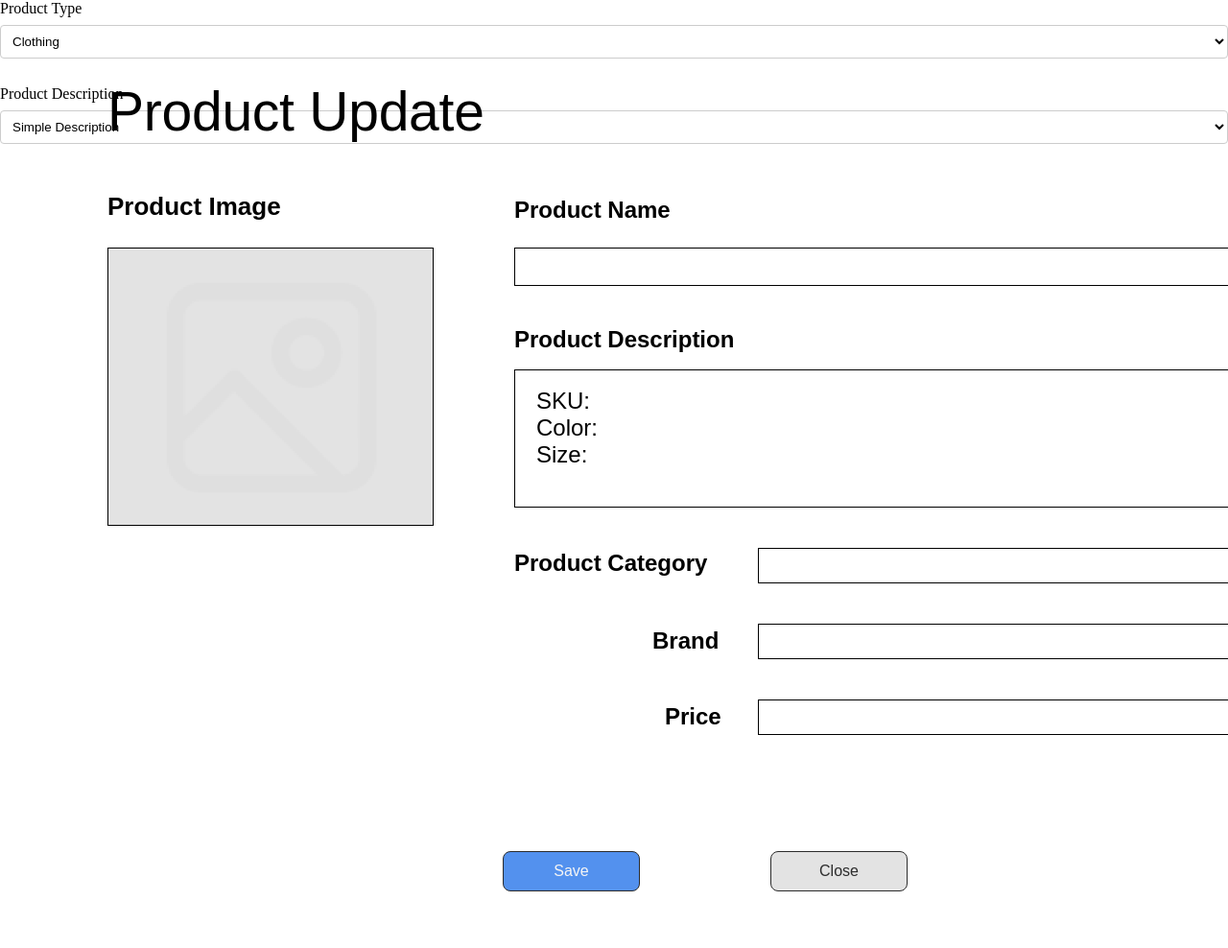
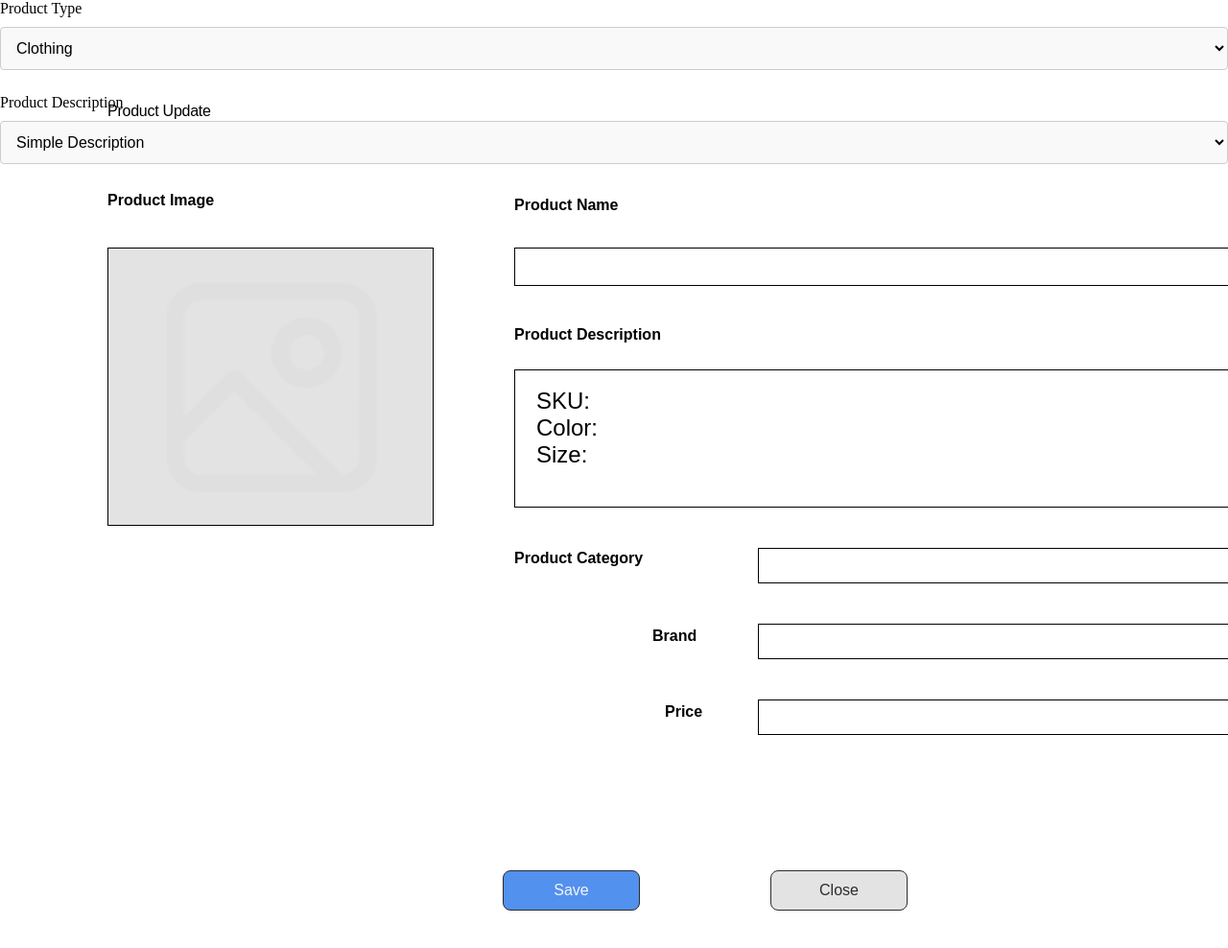
Before and after one commit to ZC14733/websitepractice, a plain HTML site: page index.html in a window 1280 px wide. Shown: the whole page at 96% size. Drawn offline with Linux system fonts and the light colour scheme.

Commit message:
Update index.html

```diff
--- a/index.html
+++ b/index.html
@@ -36,18 +36,29 @@
 
     select {
       width: 100%;
-      padding: 8px;
-      margin: 8px 0;
+      padding: 12px;
+      margin: 10px 0;
       border: 1px solid #ccc;
       border-radius: 4px;
+      font-size: 16px;
+      background-color: #f9f9f9;
     }
 
     .dropdown-container {
-      margin-bottom: 20px;
+      margin-bottom: 15px;
+    }
+
+    .product-update, .product-name, .product-image, .product-category, .price, .brand, .product-description {
+      margin-bottom: 10px;
+      font-size: 16px;
+    }
+
+    .button-group, .button-group2 {
+      margin-top: 20px;
     }
   </style>
 
-  <title>Document</title>
+  <title>Product Update</title>
 </head>
 <body>
   <div class="desktop-2">
```
